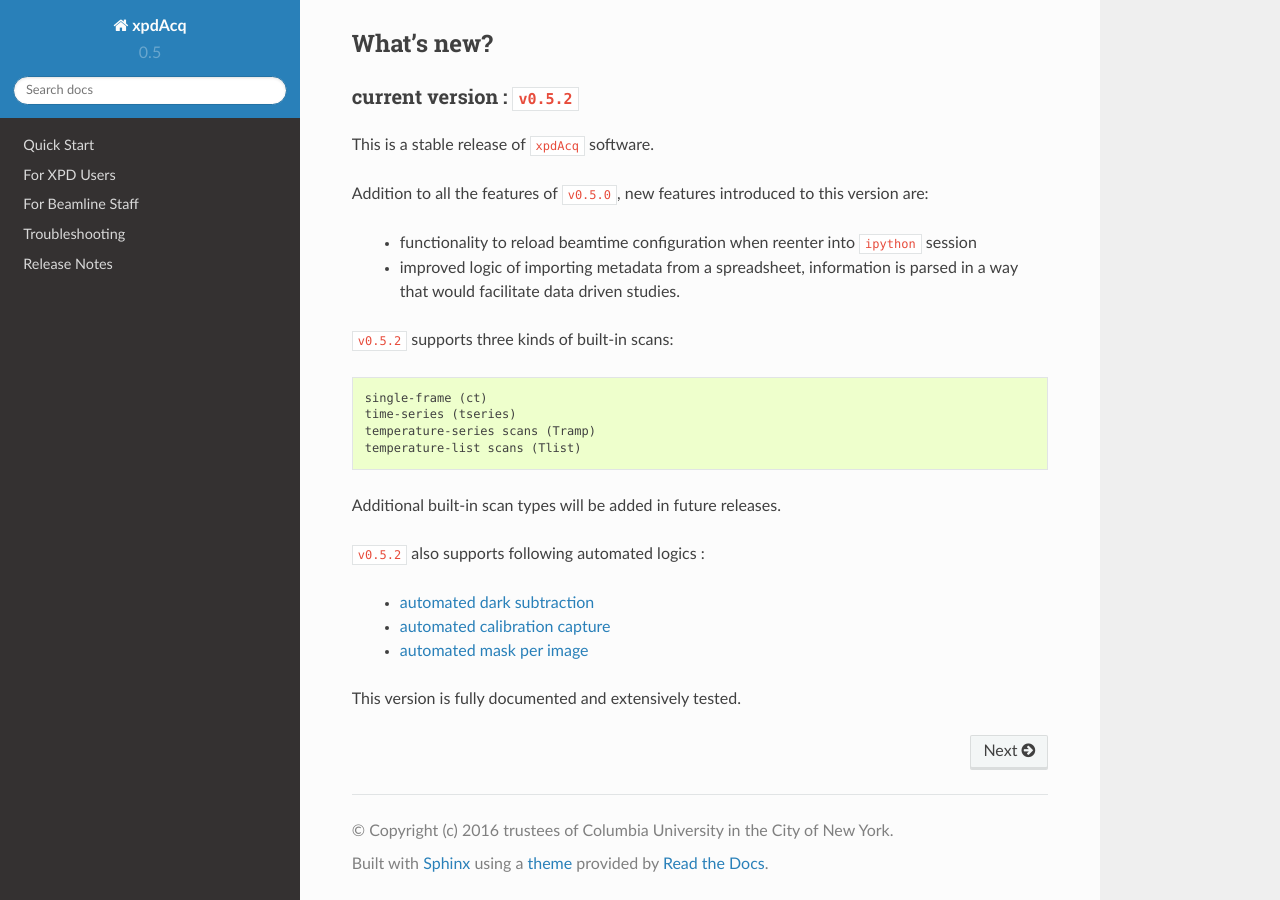
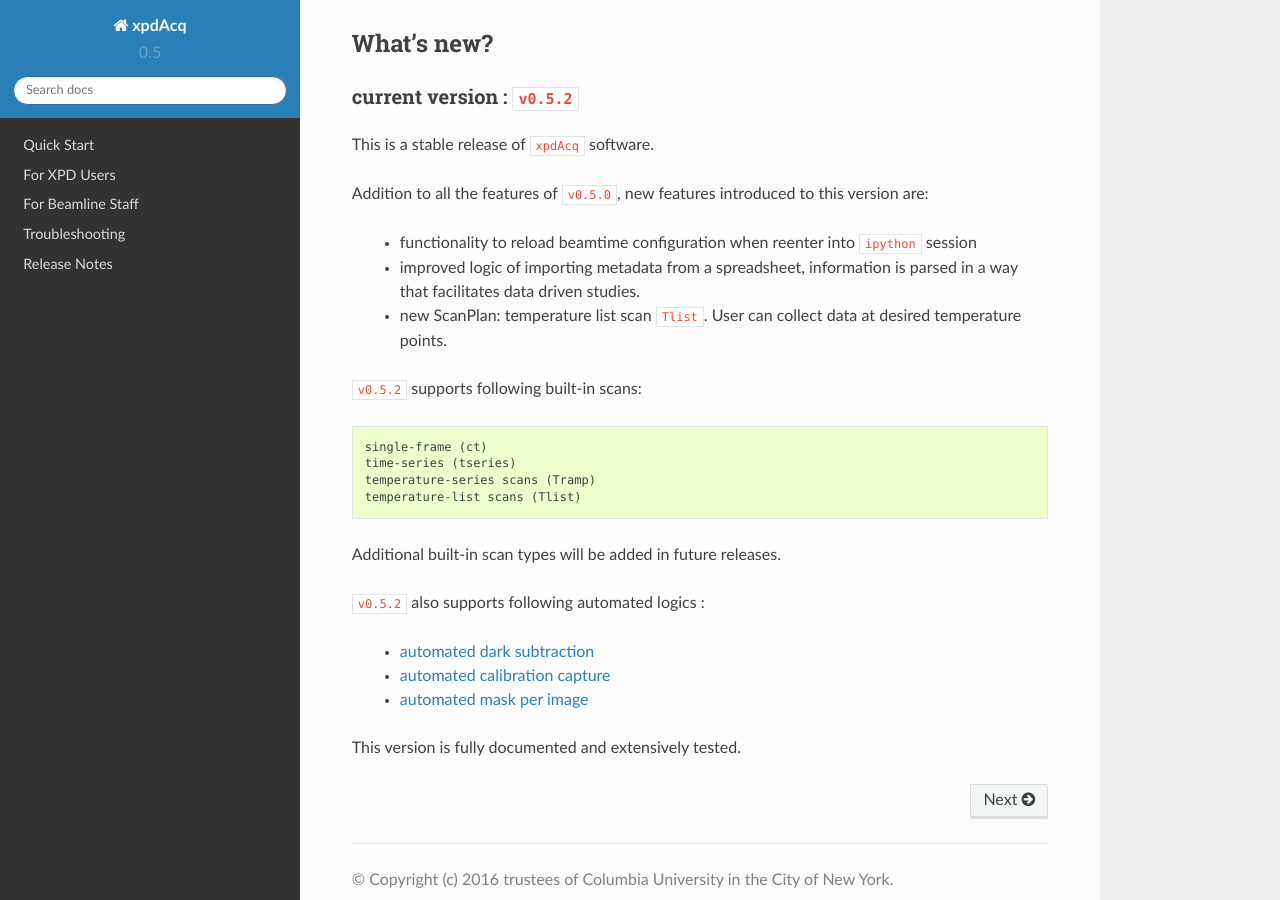
Before and after one commit to xpdAcq/xpdAcq, a Sphinx documentation site: the page built from doc/index.rst, in a window 1280 px wide and 900 px high, scrolled down 740 px. Built offline with Sphinx 7.4.7 and the Read the Docs theme 2.0.0, drawn with Linux system fonts in a browser that asks for light colours.

Commit message:
DOC: clean index.rst

```diff
--- a/doc/index.rst
+++ b/doc/index.rst
@@ -46,9 +46,12 @@
   * functionality to reload beamtime configuration when reenter into ``ipython`` session
 
   * improved logic of importing metadata from a spreadsheet, information is parsed in a
-    way that would facilitate data driven studies.
+    way that facilitates data driven studies.
 
-``v0.5.2`` supports three kinds of built-in scans:
+  * new ScanPlan: temperature list scan ``Tlist``. User can collect data at desired
+    temperature points.
+
+``v0.5.2`` supports following built-in scans:
 
 .. code-block:: none
 
```
